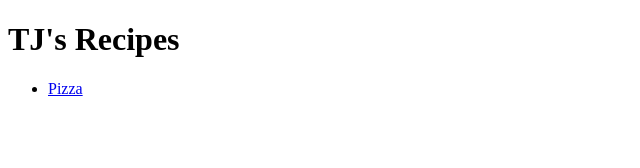
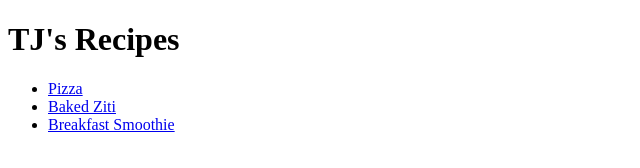
Before and after one commit to Macnteej/TJ-recipes-practice, a plain HTML site: page index.html in a window 1280 px wide. Shown: the whole page, without its empty margins (0-640 px from the left). Drawn offline with Linux system fonts and the light colour scheme.

Commit message:
Added 2 new recipes and updated index

```diff
--- a/index.html
+++ b/index.html
@@ -10,6 +10,8 @@
         <h1>TJ's Recipes</h1>
         <ul>
             <li><a href="./recipes/pizza.html">Pizza</a></li>
+            <li><a href="./recipes/Baked Ziti.html">Baked Ziti</a></li>
+            <li><a href="./recipes/Breakfast Smoothie.html">Breakfast Smoothie</a></li>
         </ul>
     </body>
 </html>
```
